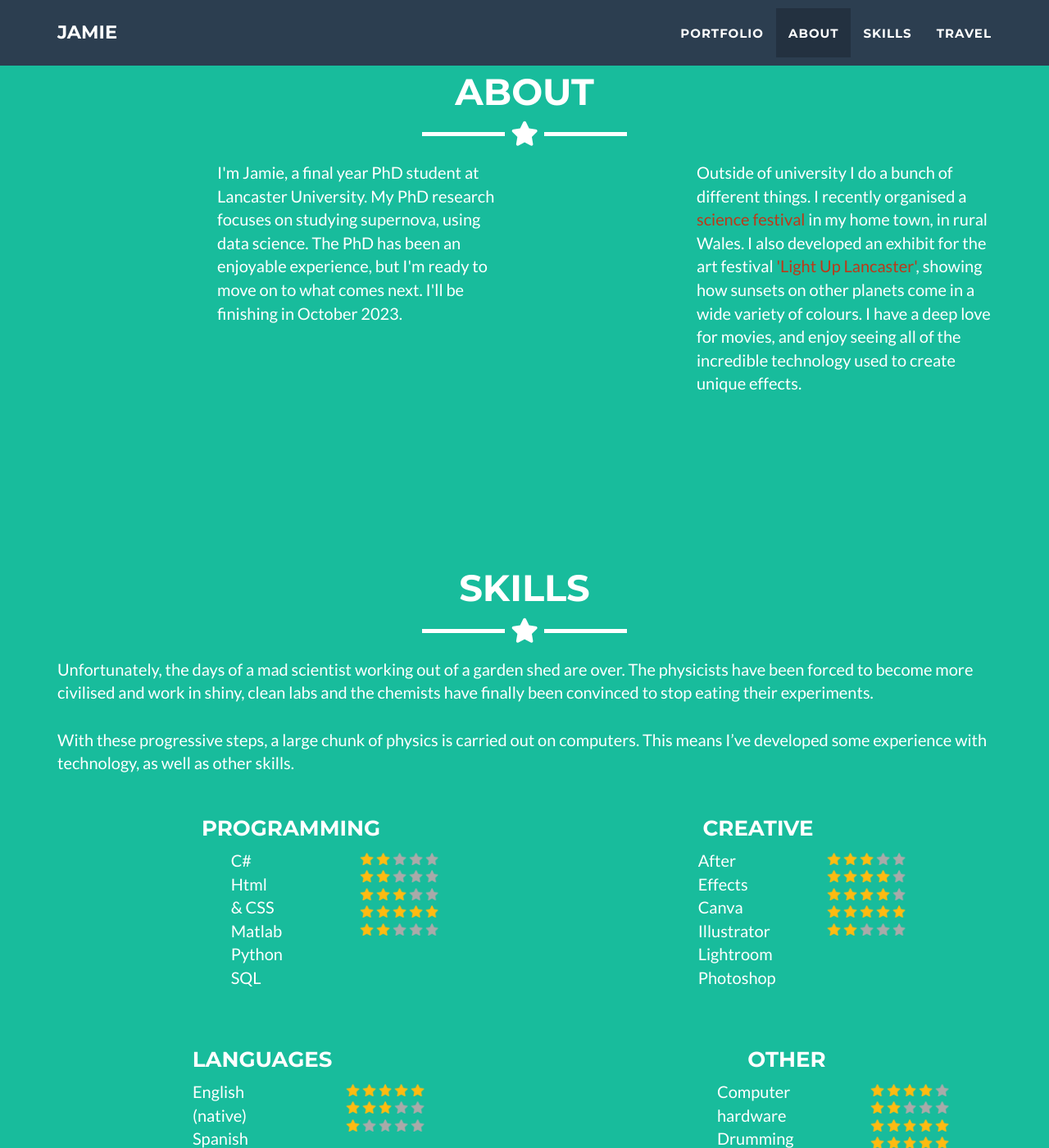
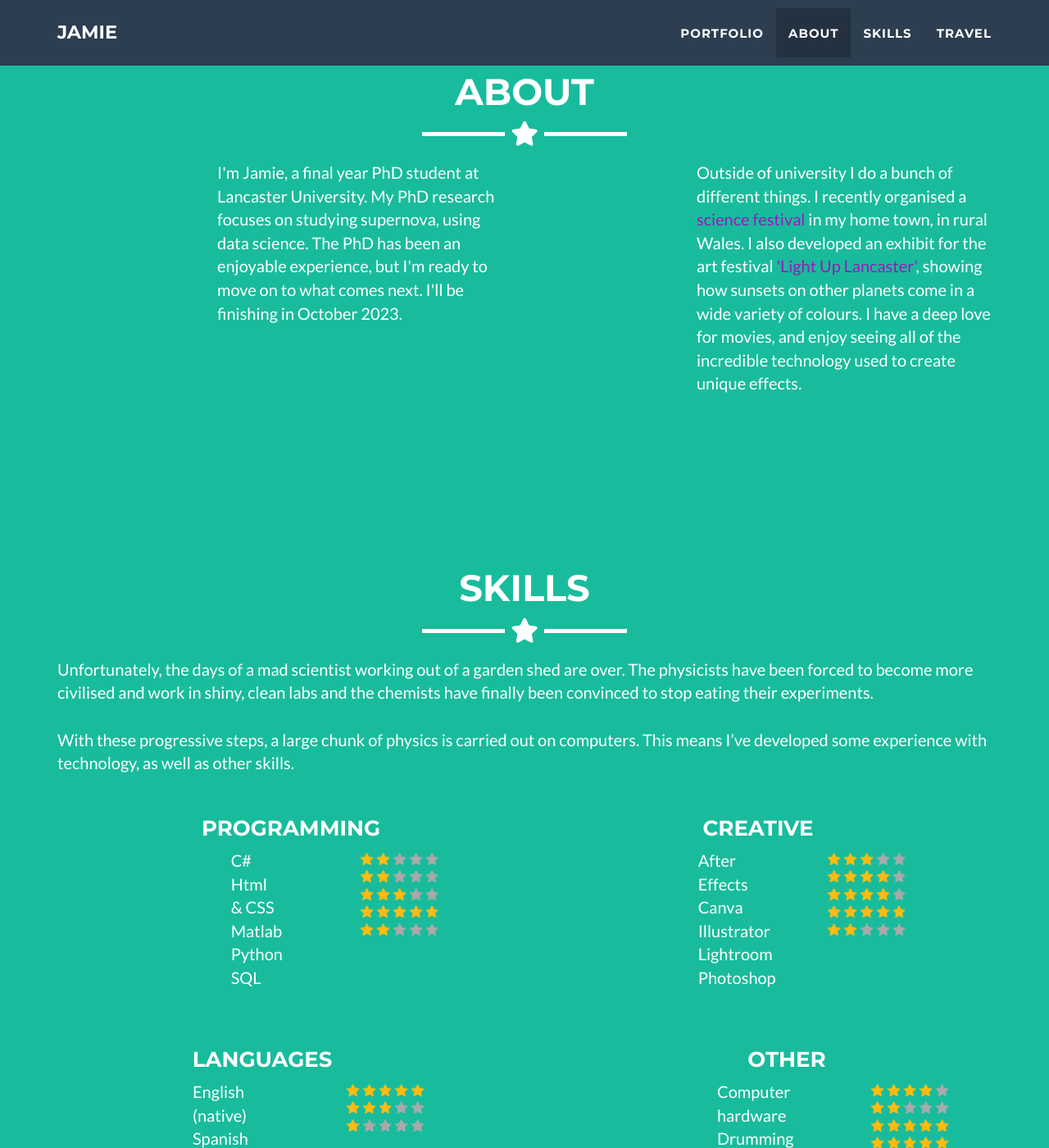
Before and after one commit to jamiedumayne/jamiedumayne.github.io, a Jekyll site: the page built from _posts/2014-07-18-project-1.markdown, in a window 1280 px wide and 1400 px high, scrolled down 1685 px. Shown: the whole window at 82% size. Built offline with Jekyll 4.4.1, drawn with Linux system fonts in a browser that asks for light colours.

Commit message:
Update main.css

```diff
--- a/_includes/css/main.css
+++ b/_includes/css/main.css
@@ -492,7 +492,7 @@ footer .footer-below {
 
 #about a:link,
 #about a:visited {
-    color: #bc3918;
+    color: #9C18BC;
 }
 
 #skills p {
```
